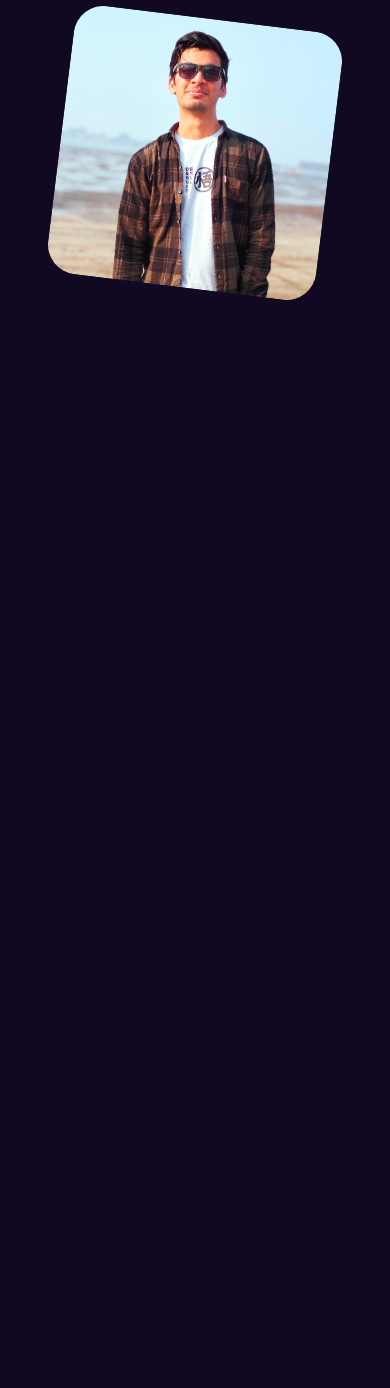
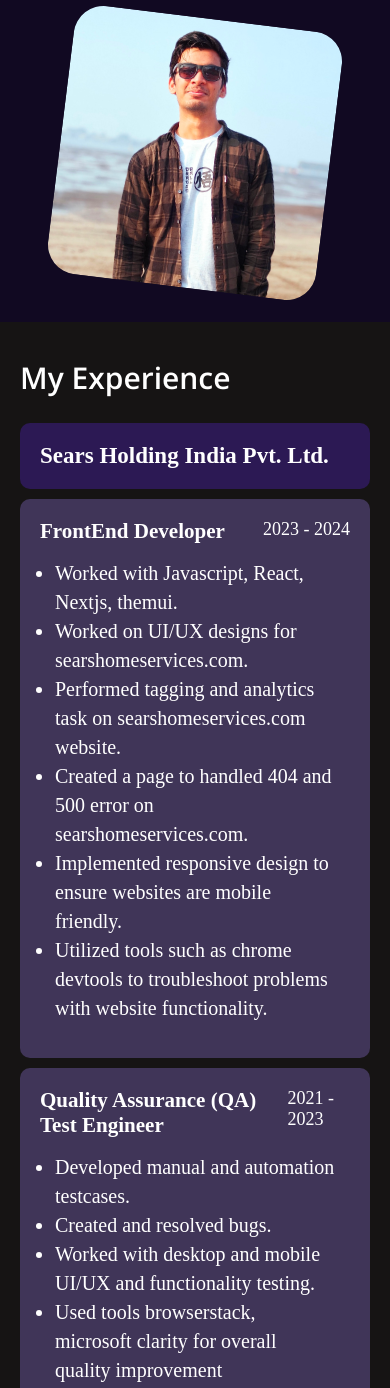
Before and after one commit to jagtapshubham/jagtapshubham.github.io, a plain HTML site: page index.html in a window 390 px wide. Shown: the part 374-1762 px from the top of the page. Before the commit the page ends 844 px from the top, so only its background shows below. Drawn offline with nearby package versions, Linux system fonts and the light colour scheme.

Commit message:
fix: Added experience section

```diff
--- a/index.html
+++ b/index.html
@@ -6,7 +6,7 @@
     <meta name="description" content="Shubham Jagtap Personal Website" />
     <meta
       name="keywords"
-      content="Shubham,Jagtap,portfolio,web developer, software engineer,resume,projects"
+      content="Shubham,Jagtap,portfolio,web developer, software engineer,resume,projects,github,linkedin"
     />
     <title>Shubham Jagtap</title>
     <link rel="stylesheet" href="./styles.css" />
@@ -20,8 +20,8 @@
       <div class="menu">
         <ul>
           <li><a href="#AboutMe">About Me</a></li>
-          <!-- <li><a href="#About">Work</a></li>
-          <li><a href="#Project">Projects</a></li> -->
+          <li><a href="#Experience">Experience</a></li>
+          <!--<li><a href="#Project">Projects</a></li> -->
         </ul>
       </div>
     </nav>
@@ -73,39 +73,51 @@
           </div>
         </div>
       </section>
-      <!-- <section class="about" id="About">
-        <div class="title">Work</div>
+      <section class="experience-section" id="Experience">
+        <div class="experience-container">
+          <div class="title">My Experience</div>
+          <div class="experience smallfont company-name">
+            <h3>Sears Holding India Pvt. Ltd.</h3>
+          </div>
           <div class="experience smallfont">
-          <b>Title:</b> Web developer intern <br />
-          <b>Company:</b> Sears Holding India Pvt. Ltd <br />
-          <b>Period:</b> Apr 2023 to Feb 2024 <br />
+            <div class="year-flex">
+              <h3>FrontEnd Developer</h3>
+              <span>2023 - 2024</span>
+            </div>
             <ul>
               <li>Worked with Javascript, React, Nextjs, themui.</li>
-            <li>Worked on UI/UX designs for shs.com.</li>
-            <li>Performed tagging and analytics task with sears website.</li>
-            <li>Handled site errors.</li>
+              <li>Worked on UI/UX designs for searshomeservices.com.</li>
+              <li>
+                Performed tagging and analytics task on searshomeservices.com
+                website.
+              </li>
+              <li>
+                Created a page to handled 404 and 500 error on
+                searshomeservices.com.
+              </li>
               <li>
                 Implemented responsive design to ensure websites are mobile
                 friendly.
               </li>
               <li>
-              Utilized tools such as Chrome DevTools to troubleshoot problems
+                Utilized tools such as chrome devtools to troubleshoot problems
                 with website functionality.
               </li>
             </ul>
           </div>
           <div class="experience smallfont">
-          <b>Title:</b> QA Automation Tester intern <br />
-          <b>Company:</b> Sears Holding India Pvt. Ltd <br />
-          <b>Period:</b> Jan 2022 to March 2023 <br />
+            <div class="year-flex">
+              <h3>Quality Assurance (QA) Test Engineer</h3>
+              <span>2021 - 2023</span>
+            </div>
             <ul>
-            <li>Developed Manual and automation testcases.</li>
+              <li>Developed manual and automation testcases.</li>
               <li>Created and resolved bugs.</li>
               <li>
                 Worked with desktop and mobile UI/UX and functionality testing.
               </li>
               <li>
-              Used tools browserstack,microsoftClarity for overall quality
+                Used tools browserstack, microsoft clarity for overall quality
                 improvement
               </li>
               <li>
@@ -116,8 +128,9 @@
               <li>Worked on automation framework.</li>
             </ul>
           </div>
+        </div>
       </section>
-      <section class="project" id="Project">
+      <!-- <section class="project" id="Project">
         <div class="title">Projects</div>
         <div class="grid">
           <div class="item">
--- a/styles.css
+++ b/styles.css
@@ -11,9 +11,7 @@
   --titlefontfamily: "Open Sans", sans-serif;
   --fontcolor: white;
 }
-body {
-  background-color: rgb(17, 9, 34);
-}
+
 .smallfont {
   font-size: 28px;
 }
@@ -80,15 +78,15 @@ main {
   background-color: rgb(17, 9, 34);
   color: whitesmoke;
 }
-.homecontent {
-  display: flex;
-  flex-direction: column;
-}
 .homeflex {
   display: flex;
   justify-content: center;
   align-content: right;
   gap: 300px;
+}
+.homecontent {
+  display: flex;
+  flex-direction: column;
 }
 .myname {
   font-size: 60px;
@@ -115,16 +113,29 @@ main {
   transform: rotate(0deg);
 }
 
-/* Work */
+/* Experience */
+.experience-container {
+  padding: 20px 50px;
+  color: white;
+  background-color: rgb(22, 20, 20);
+}
 
 .experience {
-  border: 2px solid rgb(238, 35, 8);
-  /* background-color: rgb(20, 232, 232); */
+  background-color: rgb(64, 53, 88);
   border-radius: 10px;
   padding: 20px;
   margin: 10px 0px;
 }
-
+.company-name {
+  background-color: rgb(44, 25, 84);
+}
+.experience:hover {
+  background-color: rgb(101, 67, 174);
+}
+.year-flex {
+  display: flex;
+  justify-content: space-between;
+}
 .experience ul {
   padding: 22px;
 }
@@ -227,7 +238,6 @@ main {
     font-weight: 200;
     font-size: 20px;
     padding-left: 25px;
-    /* width: 30vw; */
   }
 
   .homeflex {
@@ -253,6 +263,26 @@ main {
     width: 40px;
     height: 40px;
   }
+
+  /* Experience Section */
+
+  .experience-container {
+    padding: 20px 20px;
+  }
+  .experience-section .experience.company-name h3 {
+    background-color: rgb(44, 25, 84);
+    font-size: 23px;
+  }
+  .experience-section .experience.smallfont .year-flex {
+    justify-content: space-between;
+    font-size: 18px;
+  }
+  .experience ul {
+    padding: 15px;
+    font-size: 20px;
+    line-height: 29px;
+  }
+
   /* comman component */
   .title {
     font-size: 30px;
```
Lines whose indentation alone changed are shown as unchanged.
